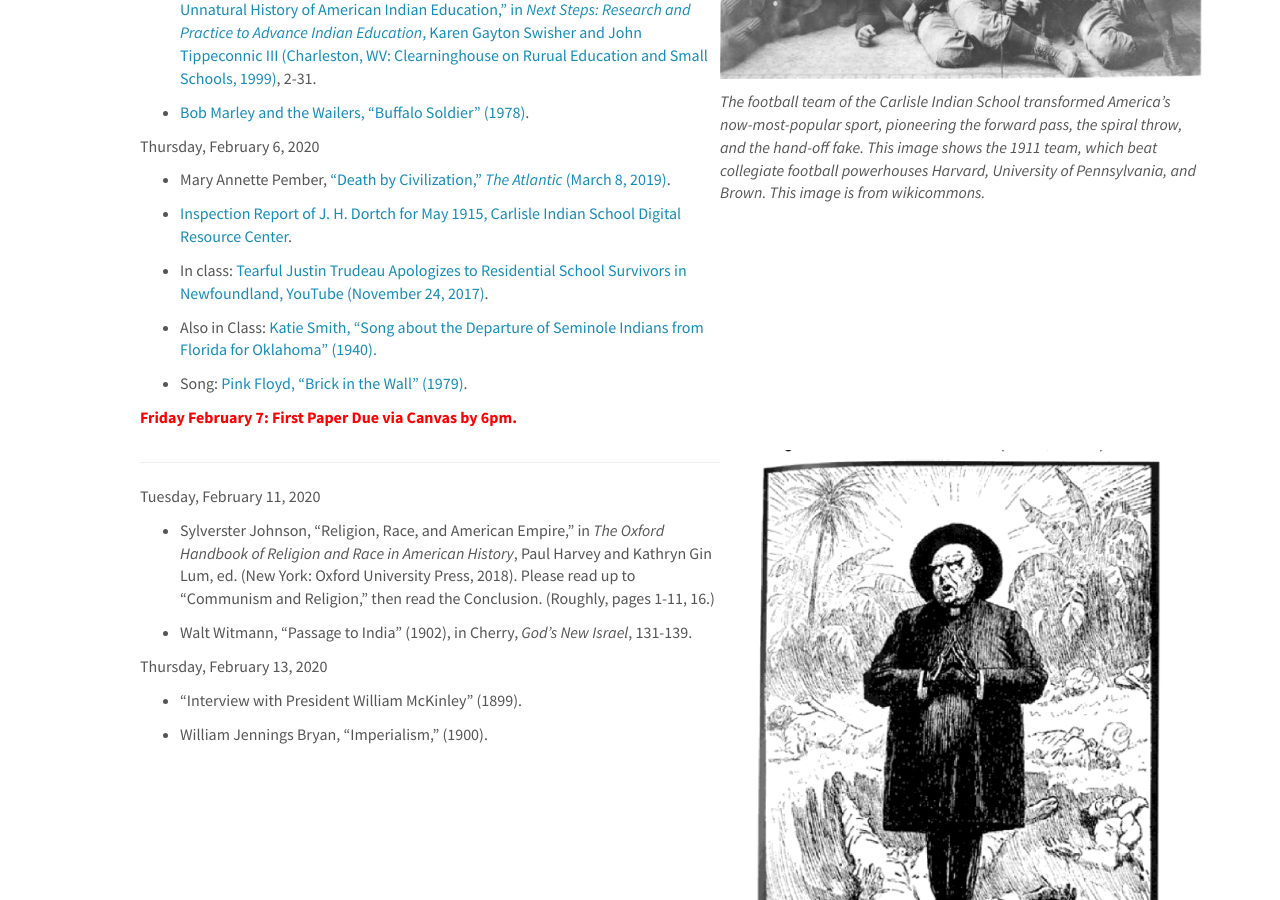
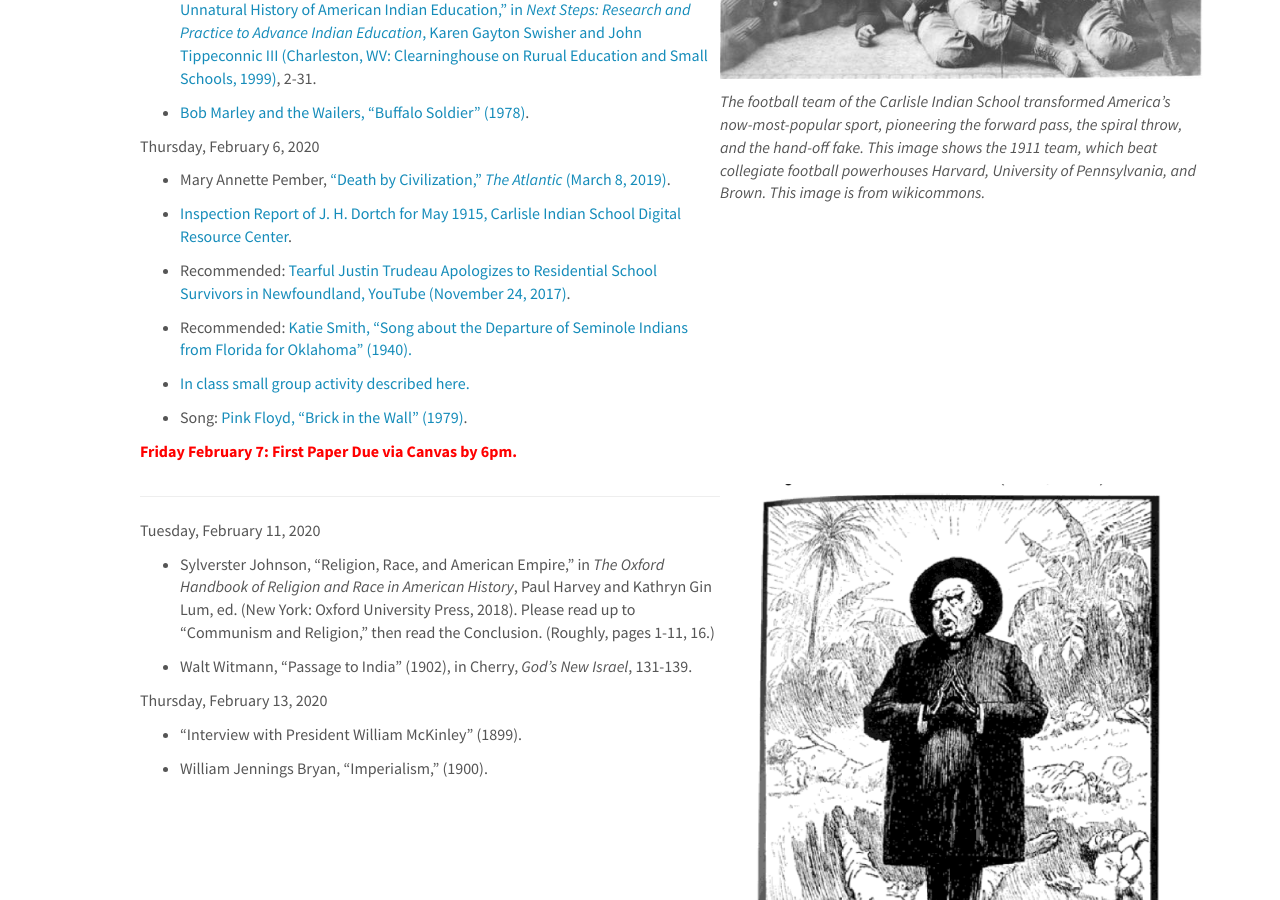
Before and after one commit to cyrusobrien/cyrusobrien, a Jekyll site: the page built from _pages/RelPol225.md, in a window 1280 px wide and 900 px high, scrolled down 5814 px. Built offline with Jekyll 4.4.1, drawn with Linux system fonts in a browser that asks for light colours.

Commit message:
adding in class activity

```diff
--- a/_pages/RelPol225.md
+++ b/_pages/RelPol225.md
@@ -269,9 +269,11 @@ Thursday, February 6, 2020
 
 * [Inspection Report of J. H. Dortch for May 1915, Carlisle Indian School Digital Resource Center](http://carlisleindian.dickinson.edu/documents/inspection-report-j-h-dortch-may-1915).
 
-* In class: [Tearful Justin Trudeau Apologizes to Residential School Survivors in Newfoundland, YouTube (November 24, 2017)](https://www.youtube.com/watch?v=f-FWK-NJ_lM).
+* Recommended: [Tearful Justin Trudeau Apologizes to Residential School Survivors in Newfoundland, YouTube (November 24, 2017)](https://www.youtube.com/watch?v=f-FWK-NJ_lM).
 
-* Also in Class: [Katie Smith, "Song about the Departure of Seminole Indians from Florida for Oklahoma" (1940).](https://www.loc.gov/item/flwpa000357/)
+* Recommended: [Katie Smith, "Song about the Departure of Seminole Indians from Florida for Oklahoma" (1940).](https://www.loc.gov/item/flwpa000357/)
+
+* [In class small group activity described here.](http://cyrusobrien.com/documents/2020 - 0206 Primary Source Activity.pdf)
 
 * Song: [Pink Floyd, "Brick in the Wall" (1979)](https://www.youtube.com/watch?v=YR5ApYxkU-U).
 
```
Also changed, not shown: 1 other file.
